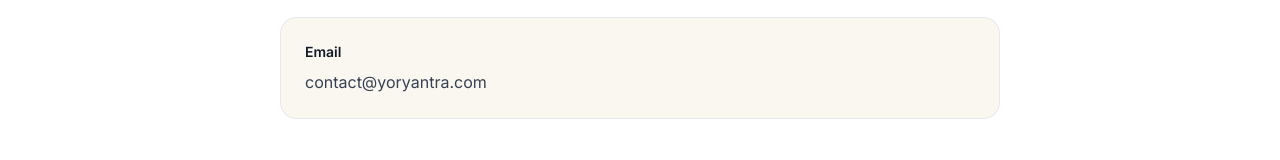
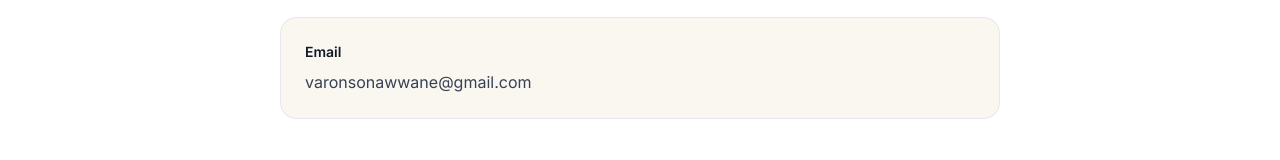
Before and after one commit to vaarunsonawwane-ops/yoryantra-new, a Next.js app: page /contact in a window 1280 px wide. Shown: the part 340-500 px from the top of the page. Built offline with nearby package versions, Linux system fonts and the light colour scheme.

Commit message:
contact page updated

```diff
--- a/app/contact/page.tsx
+++ b/app/contact/page.tsx
@@ -29,8 +29,8 @@ export default function ContactPage() {
           Email
         </p>
 
-        <p className="mt-2 text-gray-700">
-          contact@yoryantra.com
+        <p className="mt-2 text-gray-700 break-all">
+          varonsonawwane@gmail.com
         </p>
       </div>
     </div>
```
